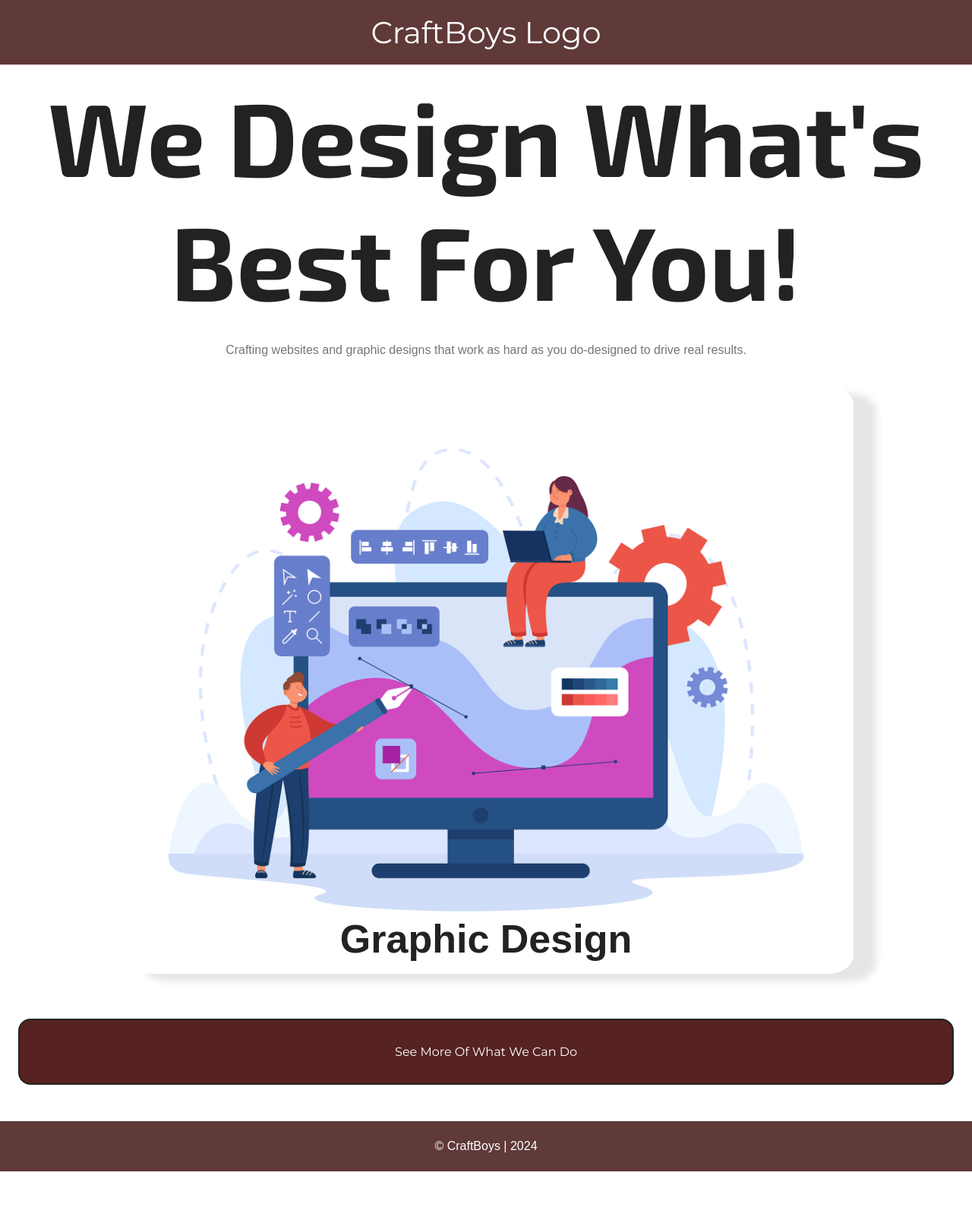
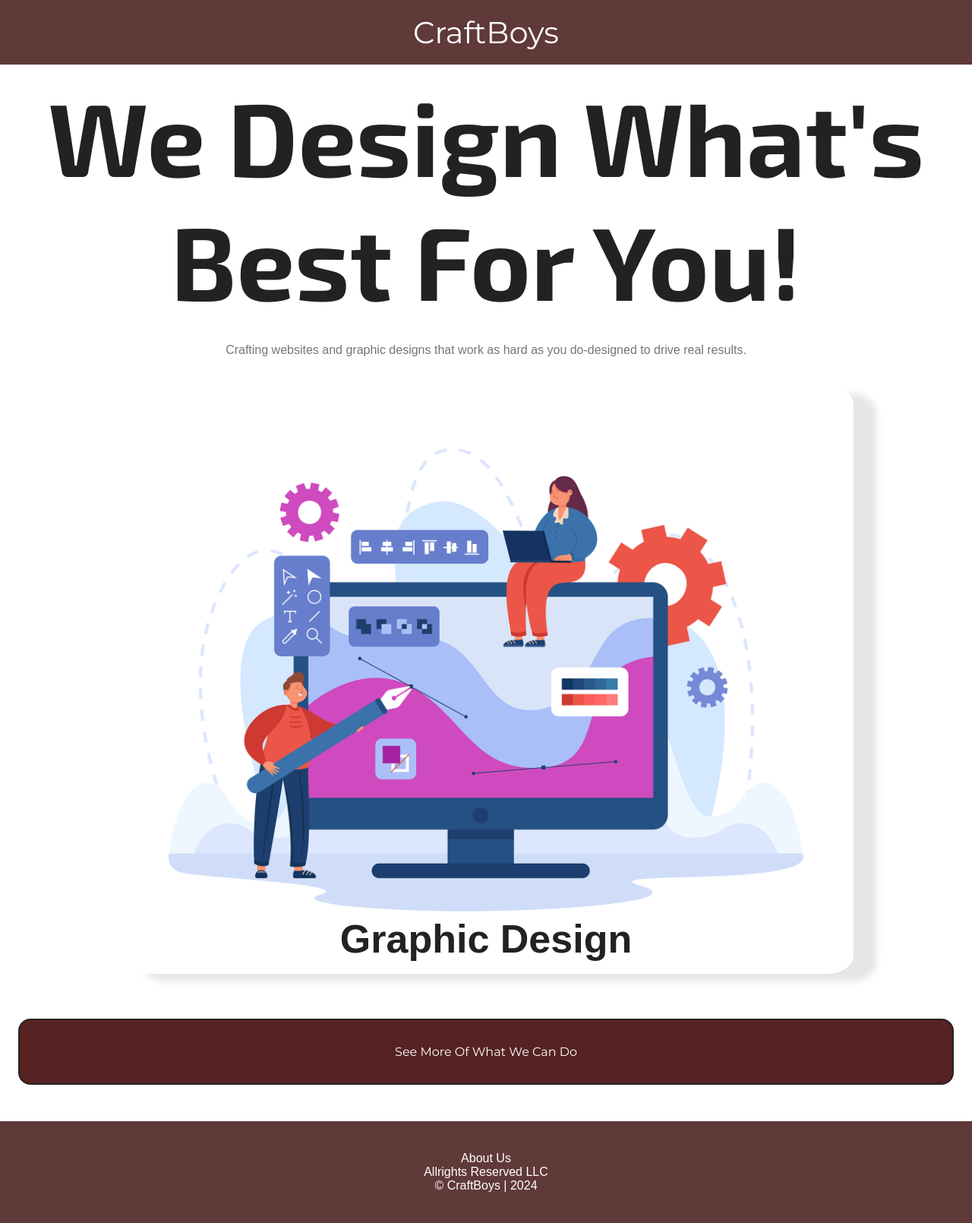
Before and after one commit to Sena-Molo/craftboys-site-live, a plain HTML site: page src/index.html in a window 1280 px wide. Shown: the whole page at 76% size. Before the commit the page ends 1542 px from the top, so only its background shows below. Drawn offline with Linux system fonts and the light colour scheme; a web font is replaced by a local one.

Commit message:
FOOTER CHANGES CSS

```diff
--- a/src/index.html
+++ b/src/index.html
@@ -14,7 +14,7 @@
 <body>
     <!-- NAVBAR -->
     <div id="navbar">
-        <div id="nav-1" class="nav-logo">CraftBoys Logo</div>
+        <div id="nav-1" class="nav-logo">CraftBoys</div>
         <div id="nav-2" class="nav-menu">Home</div>
         <div id="nav-3" class="nav-menu">Gallery</div>
         <div id="nav-4" class="nav-menu">About</div>
@@ -76,15 +76,19 @@
         }
     </script>
 
-    <div></div>
-
     <!-- BUTTON FOR MORE -->
     <div id="button-1">
         <buton>See More Of What We Can Do</buton>
     </div>
+
     <!-- FOOTER -->
     <div id="footer">
-        © CraftBoys | 2024
+        <ul class="footer-links">
+            <li><a>About Us</a></li>
+            <li><span>Allrights Reserved LLC</span></li>
+            <li><span>© CraftBoys | 2024</span></li>
+        </ul>
+
     </div>
 
 </body>
--- a/src/styles.css
+++ b/src/styles.css
@@ -25,7 +25,6 @@ body {
 }
 
 .nav-menu {
-    padding: 1rem;
     display: none;
 }
 
@@ -124,6 +123,15 @@ h2 {
     text-align: center;
 }
 
+.footer-links {
+    list-style: none;
+    padding: 0;
+}
+
+#footer-links li {
+    margin: 8px 0;
+}
+
 
 
 
```
